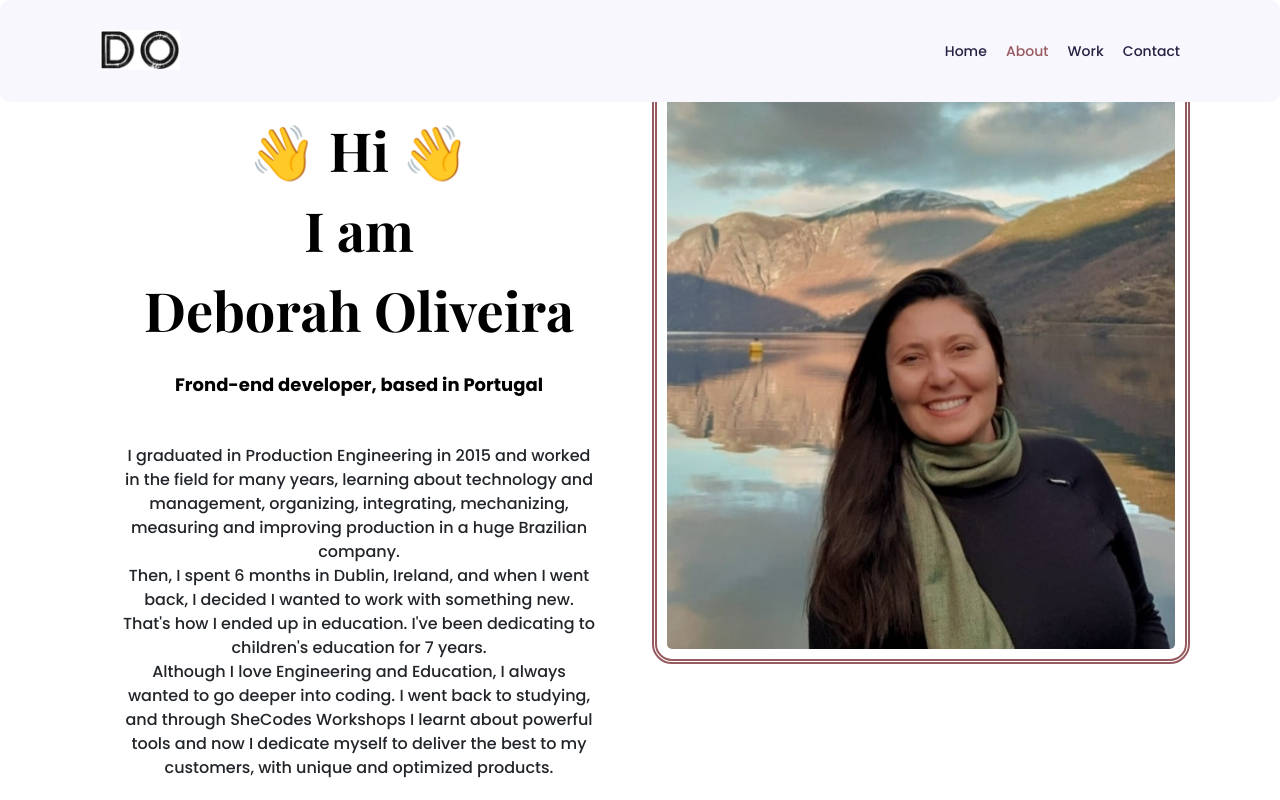
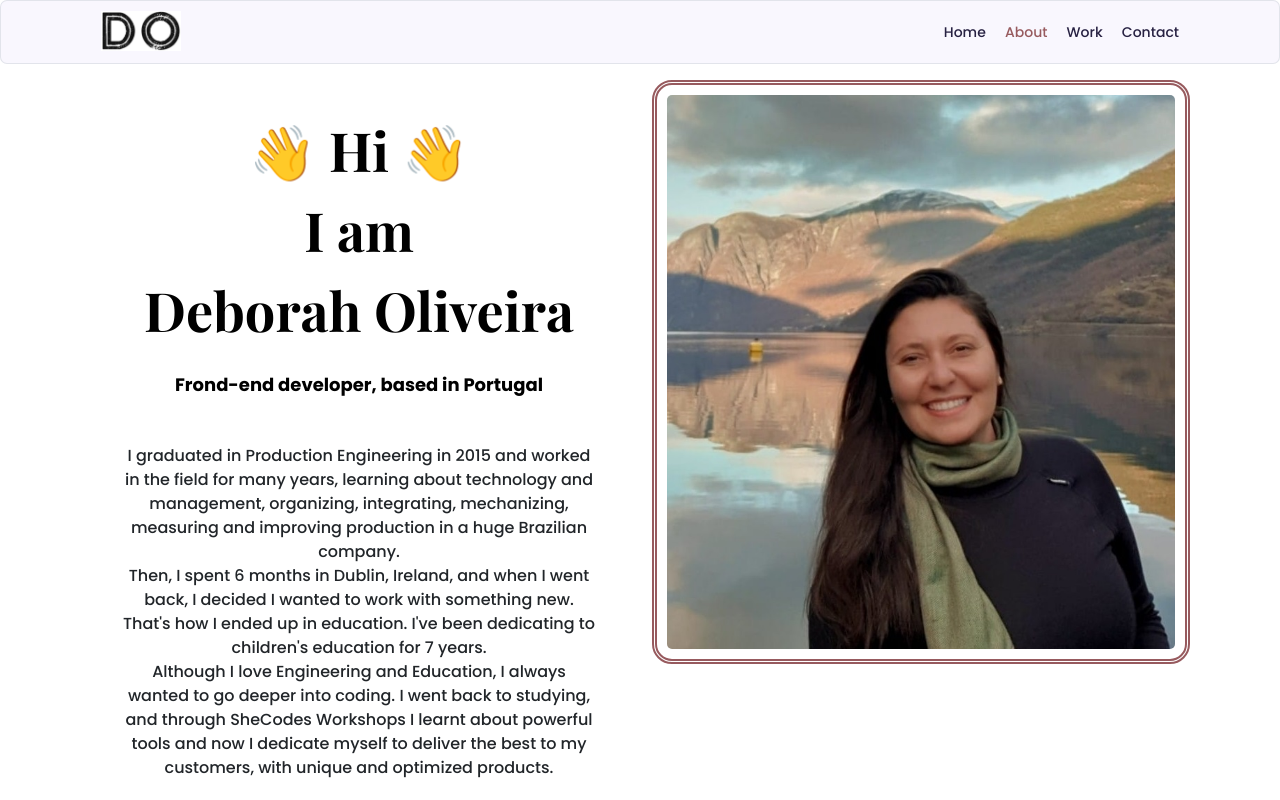
Before and after one commit to DeborahBarbosaOliveira/MyPortfolioProject, a plain HTML site: page about.html in a window 1280 px wide. Shown: the top 800 px of the page. Drawn offline with nearby package versions, Linux system fonts and the light colour scheme.

Commit message:
UpdatedNavbarCss

```diff
--- a/styles/portfolio.css
+++ b/styles/portfolio.css
@@ -33,7 +33,15 @@ h2{font-size: 64px;}
     font-size: 54px;
     line-height: 80px;}
 
-
+ .fixed-top {
+background: #f9f7fe;
+padding: 10px 100px;
+border-radius: 10px;
+border: 1px ridge rgba(136, 151, 158, 0.2);
+border-radius: 7px;
+}
+.certificates{padding: 30px 30px;
+margin:0}
 
 .about-section h2{font-size: 18px;
 font-family: var(--default-font-family)}
@@ -129,13 +137,7 @@ border-radius: 20px;
 
   .logo{max-width: 80px;}
 
- .fixed-top {
-  background: #f9f7fe;
-padding: 30px 100px;
-border-radius: 10px;
-}
-.certificates{padding: 30px 30px;
-margin:0}
+
 
   nav li{
     display: inline;
```
